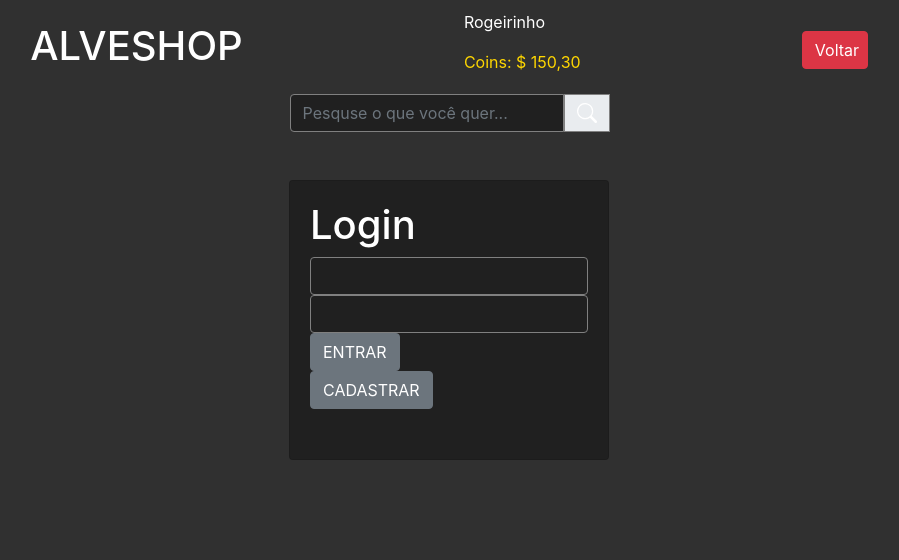
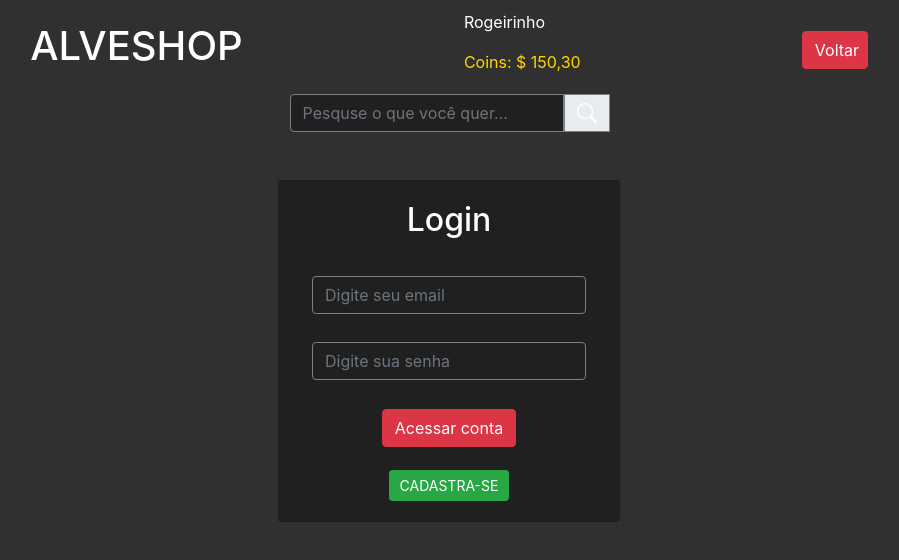
Before and after one commit to malves224/alveshop-frontend, a Vue app: page /#/login in a window 1280 px wide. Shown: the top 560 px of the page, without its empty margins (191-1090 px from the left). Built offline with nearby package versions, Linux system fonts and the light colour scheme.

Commit message:
style(LoginView) estilo e posicionamento dos botões.

```diff
--- a/src/components/Login/LoginCard.vue
+++ b/src/components/Login/LoginCard.vue
@@ -1,9 +1,9 @@
 <template>
-  <div>
-    <h1>Login</h1>
-    <b-input />
-    <b-input type="password" />
-    <b-button>ENTRAR</b-button>
+  <div class="container-form">
+    <h2>Login</h2>
+    <b-input placeholder="Digite seu email" id="email" />
+    <b-input placeholder="Digite sua senha" type="password" />
+    <b-button variant="danger">Acessar conta</b-button>
   </div>
 </template>
 <script>
--- a/src/components/Login/RegisterCard.vue
+++ b/src/components/Login/RegisterCard.vue
@@ -1,10 +1,11 @@
 <template>
-  <b-div>
+  <div class="container-form">
+    <h2>Cadastra-se</h2>
     <b-input placeholder="Nome: " />
     <b-input placeholder="Email: " />
     <b-input type="password" placeholder="Senha: " />
-    <b-button>CADASTRAR</b-button>
-  </b-div>
+    <b-button variant="danger">Criar conta</b-button>
+  </div>
 </template>
 <script>
 export default {
--- a/src/views/LoginView.vue
+++ b/src/views/LoginView.vue
@@ -1,10 +1,15 @@
 <template>
   <div class="container-login">
-    <b-card class="card-login">
-      <component :is="ActionComponent" />
-      <b-button @click="changeAction">
-        {{ inLogin ? "CADASTRAR" : "VOLTAR" }}
-      </b-button>
+    <b-card width>
+      <div class="card-login">
+        <component :is="ActionComponent" />
+        <b-button
+          :variant="inLogin ? 'success' : 'outline'"
+          size="sm"
+          @click="changeAction">
+            {{ inLogin ? "CADASTRA-SE" : "VOLTAR" }}
+        </b-button>
+      </div>
     </b-card>
   </div>
 </template>
@@ -42,9 +47,25 @@ export default {
 
 .card-login {
   display: flex;
-  width: 40%;
-  min-width: 250px;
-  max-width: 320px;
-  height: 280px;
+  justify-content: space-between;
+  align-items: center;
+  flex-direction: column;
+  padding: 0;
+  width: 45vw;
+  max-width: 300px;
+  min-width: 220px;
+  height: 300px;
+}
+
+.card-login > button {
+  width: 120px;
+}
+
+.container-form {
+  display: flex;
+  align-items: center;
+  flex-direction: column;
+  justify-content: space-between;
+  height: 82%;
 }
 </style>
```
